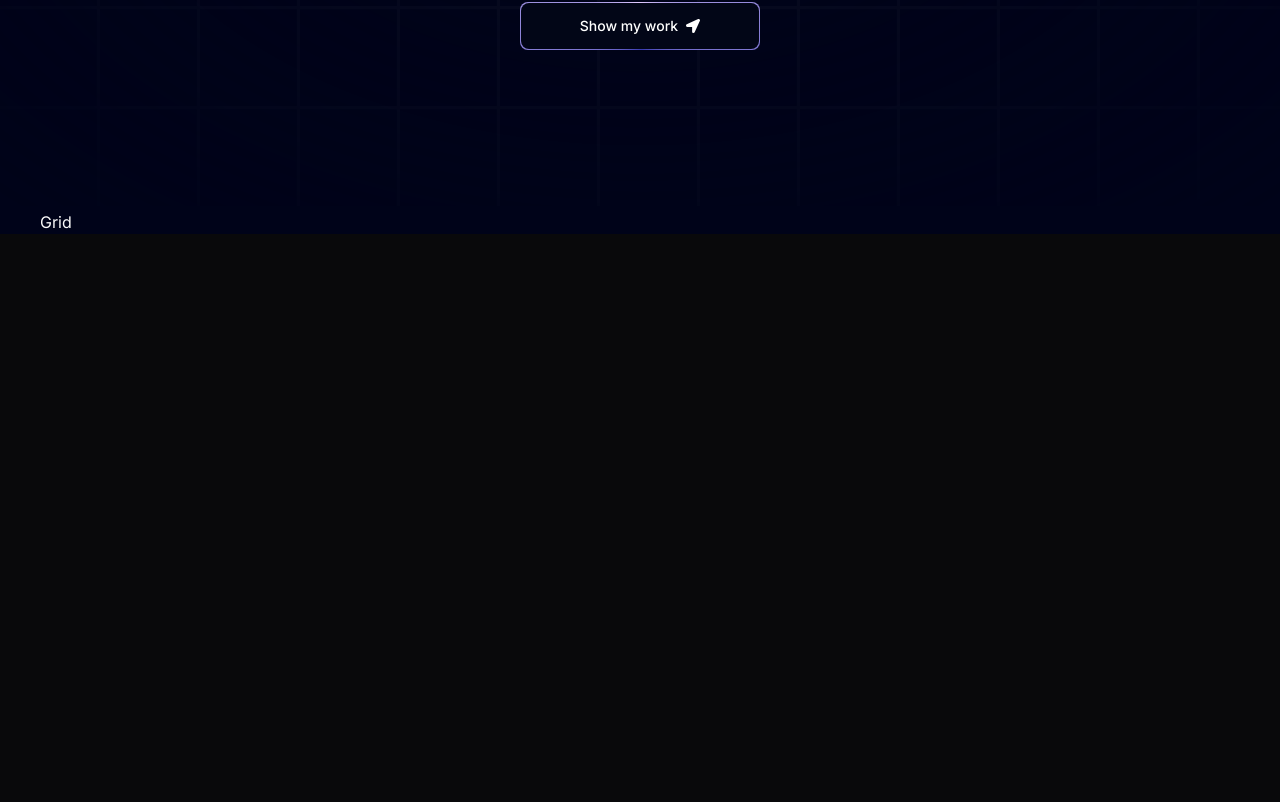
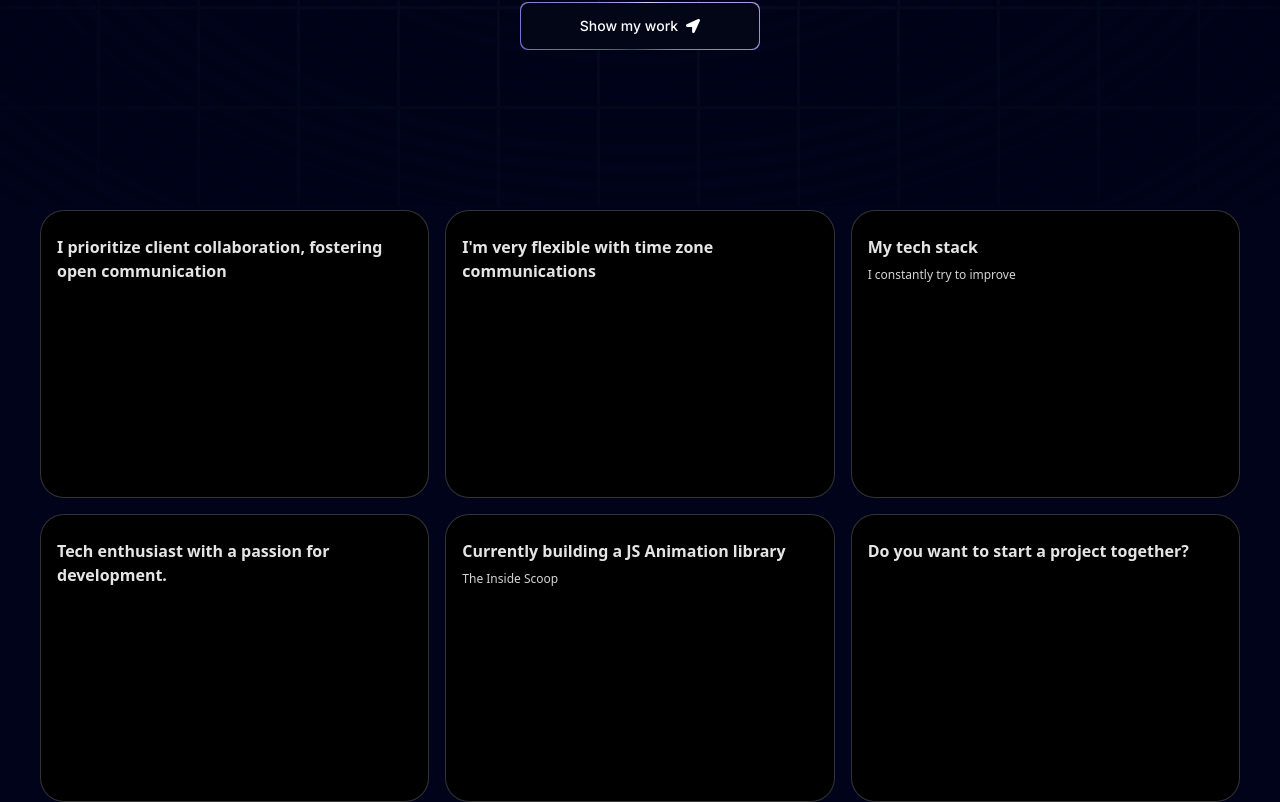
Before and after one commit to student-Raju/my-portfolio, a Next.js app: page / in a window 1280 px wide. Shown: the part 594-1396 px from the top of the page. Before the commit the page ends 828 px from the top, so only its background shows below. Built offline with nearby package versions, Linux system fonts and the light colour scheme.

Commit message:
portfolio

```diff
--- a/components/Grid.tsx
+++ b/components/Grid.tsx
@@ -1,7 +1,22 @@
 import React from 'react'
+import { BentoGrid, BentoGridItem } from './ui/BentoGrid'
+import { title } from 'process'
+import { gridItems } from '@/data'
 
 export const Grid = () => {
   return (
-    <div>Grid</div>
+    <section id="about">
+     <BentoGrid>
+        {gridItems.map((item)=>(
+            <BentoGridItem
+            id={item.id}
+            key={item.id}
+            title={item.title}
+            description={item.description}
+            />
+        ))}
+
+     </BentoGrid>
+    </section>
   )
 }
--- /dev/null
+++ b/components/ui/BentoGrid.tsx
@@ -0,0 +1,56 @@
+import { cn } from "@/utils/cn";
+
+export const BentoGrid = ({
+  className,
+  children,
+}: {
+  className?: string;
+  children?: React.ReactNode;
+}) => {
+  return (
+    <div
+      className={cn(
+        "grid md:auto-rows-[18rem] grid-cols-1 md:grid-cols-3 gap-4 max-w-7xl mx-auto ",
+        className
+      )}
+    >
+      {children}
+    </div>
+  );
+};
+
+export const BentoGridItem = ({
+  className,
+  title,
+  description,
+  header,
+  icon,
+  id,
+}: {
+  className?: string;
+  title?: string | React.ReactNode;
+  description?: string | React.ReactNode;
+  header?: React.ReactNode;
+  icon?: React.ReactNode;
+  id:number,
+}) => {
+  return (
+    <div
+      className={cn(
+        "row-span-1 relative rounded-3xl group/bento hover:shadow-xl transition duration-200 shadow-input dark:shadow-none p-4 dark:bg-black dark:border-white/[0.2] bg-white border border-transparent justify-between flex flex-col space-y-4  border-red-500",
+        className
+      )}
+    >
+      {header}
+      <div className="group-hover/bento:translate-x-2 transition duration-200">
+        {icon}
+        <div className="font-sans font-bold text-neutral-600 dark:text-neutral-200 mb-2 mt-2">
+          {title}
+        </div>
+        <div className="font-sans font-normal text-neutral-600 text-xs dark:text-neutral-300">
+          {description}
+        </div>
+      </div>
+    </div>
+  );
+};
--- /dev/null
+++ b/data/index.ts
@@ -0,0 +1,217 @@
+export const navItems = [
+    { name: "About", link: "#about" },
+    { name: "Projects", link: "#projects" },
+    { name: "Testimonials", link: "#testimonials" },
+    { name: "Contact", link: "#contact" },
+  ];
+
+  export const gridItems = [
+    {
+      id: 1,
+      title: "I prioritize client collaboration, fostering open communication ",
+      description: "",
+      className: "lg:col-span-3 md:col-span-6 md:row-span-4 lg:min-h-[60vh]",
+      imgClassName: "w-full h-full",
+      titleClassName: "justify-end",
+      img: "/b1.svg",
+      spareImg: "",
+    },
+    {
+      id: 2,
+      title: "I'm very flexible with time zone communications",
+      description: "",
+      className: "lg:col-span-2 md:col-span-3 md:row-span-2",
+      imgClassName: "",
+      titleClassName: "justify-start",
+      img: "",
+      spareImg: "",
+    },
+    {
+      id: 3,
+      title: "My tech stack",
+      description: "I constantly try to improve",
+      className: "lg:col-span-2 md:col-span-3 md:row-span-2",
+      imgClassName: "",
+      titleClassName: "justify-center",
+      img: "",
+      spareImg: "",
+    },
+    {
+      id: 4,
+      title: "Tech enthusiast with a passion for development.",
+      description: "",
+      className: "lg:col-span-2 md:col-span-3 md:row-span-1",
+      imgClassName: "",
+      titleClassName: "justify-start",
+      img: "/grid.svg",
+      spareImg: "/b4.svg",
+    },
+
+    {
+      id: 5,
+      title: "Currently building a JS Animation library",
+      description: "The Inside Scoop",
+      className: "md:col-span-3 md:row-span-2",
+      imgClassName: "absolute right-0 bottom-0 md:w-96 w-60",
+      titleClassName: "justify-center md:justify-start lg:justify-center",
+      img: "/b5.svg",
+      spareImg: "/grid.svg",
+    },
+    {
+      id: 6,
+      title: "Do you want to start a project together?",
+      description: "",
+      className: "lg:col-span-2 md:col-span-3 md:row-span-1",
+      imgClassName: "",
+      titleClassName: "justify-center md:max-w-full max-w-60 text-center",
+      img: "",
+      spareImg: "",
+    },
+  ];
+
+  export const projects = [
+    {
+      id: 1,
+      title: "3D Solar System Planets to Explore",
+      des: "Explore the wonders of our solar system with this captivating 3D simulation of the planets using Three.js.",
+      img: "/p1.svg",
+      iconLists: ["/re.svg", "/tail.svg", "/ts.svg", "/three.svg", "/fm.svg"],
+      link: "https://github.com/adrianhajdin?tab=repositories",
+    },
+    {
+      id: 2,
+      title: "Yoom - Video Conferencing App",
+      des: "Simplify your video conferencing experience with Yoom. Seamlessly connect with colleagues and friends.",
+      img: "/p2.svg",
+      iconLists: ["/next.svg", "/tail.svg", "/ts.svg", "/stream.svg", "/c.svg"],
+      link: "https://github.com/adrianhajdin/zoom-clone",
+    },
+    {
+      id: 3,
+      title: "AI Image SaaS - Canva Application",
+      des: "A REAL Software-as-a-Service app with AI features and a payments and credits system using the latest tech stack.",
+      img: "/p3.svg",
+      iconLists: ["/re.svg", "/tail.svg", "/ts.svg", "/three.svg", "/c.svg"],
+      link: "https://github.com/adrianhajdin/ai_saas_app",
+    },
+    {
+      id: 4,
+      title: "Animated Apple Iphone 3D Website",
+      des: "Recreated the Apple iPhone 15 Pro website, combining GSAP animations and Three.js 3D effects..",
+      img: "/p4.svg",
+      iconLists: ["/next.svg", "/tail.svg", "/ts.svg", "/three.svg", "/gsap.svg"],
+      link: "https://github.com/adrianhajdin/iphone",
+    },
+  ];
+
+  export const testimonials = [
+    {
+      quote:
+        "Collaborating with Adrian was an absolute pleasure. His professionalism, promptness, and dedication to delivering exceptional results were evident throughout our project. Adrian's enthusiasm for every facet of development truly stands out. If you're seeking to elevate your website and elevate your brand, Adrian is the ideal partner.",
+      name: "Michael Johnson",
+      title: "Director of AlphaStream Technologies",
+    },
+    {
+      quote:
+        "Collaborating with Adrian was an absolute pleasure. His professionalism, promptness, and dedication to delivering exceptional results were evident throughout our project. Adrian's enthusiasm for every facet of development truly stands out. If you're seeking to elevate your website and elevate your brand, Adrian is the ideal partner.",
+      name: "Michael Johnson",
+      title: "Director of AlphaStream Technologies",
+    },
+    {
+      quote:
+        "Collaborating with Adrian was an absolute pleasure. His professionalism, promptness, and dedication to delivering exceptional results were evident throughout our project. Adrian's enthusiasm for every facet of development truly stands out. If you're seeking to elevate your website and elevate your brand, Adrian is the ideal partner.",
+      name: "Michael Johnson",
+      title: "Director of AlphaStream Technologies",
+    },
+    {
+      quote:
+        "Collaborating with Adrian was an absolute pleasure. His professionalism, promptness, and dedication to delivering exceptional results were evident throughout our project. Adrian's enthusiasm for every facet of development truly stands out. If you're seeking to elevate your website and elevate your brand, Adrian is the ideal partner.",
+      name: "Michael Johnson",
+      title: "Director of AlphaStream Technologies",
+    },
+    {
+      quote:
+        "Collaborating with Adrian was an absolute pleasure. His professionalism, promptness, and dedication to delivering exceptional results were evident throughout our project. Adrian's enthusiasm for every facet of development truly stands out. If you're seeking to elevate your website and elevate your brand, Adrian is the ideal partner.",
+      name: "Michael Johnson",
+      title: "Director of AlphaStream Technologies",
+    },
+  ];
+
+  export const companies = [
+    {
+      id: 1,
+      name: "cloudinary",
+      img: "/cloud.svg",
+      nameImg: "/cloudName.svg",
+    },
+    {
+      id: 2,
+      name: "appwrite",
+      img: "/app.svg",
+      nameImg: "/appName.svg",
+    },
+    {
+      id: 3,
+      name: "HOSTINGER",
+      img: "/host.svg",
+      nameImg: "/hostName.svg",
+    },
+    {
+      id: 4,
+      name: "stream",
+      img: "/s.svg",
+      nameImg: "/streamName.svg",
+    },
+    {
+      id: 5,
+      name: "docker.",
+      img: "/dock.svg",
+      nameImg: "/dockerName.svg",
+    },
+  ];
+
+  export const workExperience = [
+    {
+      id: 1,
+      title: "Frontend Engineer Intern",
+      desc: "Assisted in the development of a web-based platform using React.js, enhancing interactivity.",
+      className: "md:col-span-2",
+      thumbnail: "/exp1.svg",
+    },
+    {
+      id: 2,
+      title: "Mobile App Dev - JSM Tech",
+      desc: "Designed and developed mobile app for both iOS & Android platforms using React Native.",
+      className: "md:col-span-2", // change to md:col-span-2
+      thumbnail: "/exp2.svg",
+    },
+    {
+      id: 3,
+      title: "Freelance App Dev Project",
+      desc: "Led the dev of a mobile app for a client, from initial concept to deployment on app stores.",
+      className: "md:col-span-2", // change to md:col-span-2
+      thumbnail: "/exp3.svg",
+    },
+    {
+      id: 4,
+      title: "Lead Frontend Developer",
+      desc: "Developed and maintained user-facing features using modern frontend technologies.",
+      className: "md:col-span-2",
+      thumbnail: "/exp4.svg",
+    },
+  ];
+
+  export const socialMedia = [
+    {
+      id: 1,
+      img: "/git.svg",
+    },
+    {
+      id: 2,
+      img: "/twit.svg",
+    },
+    {
+      id: 3,
+      img: "/link.svg",
+    },
+  ];
```
